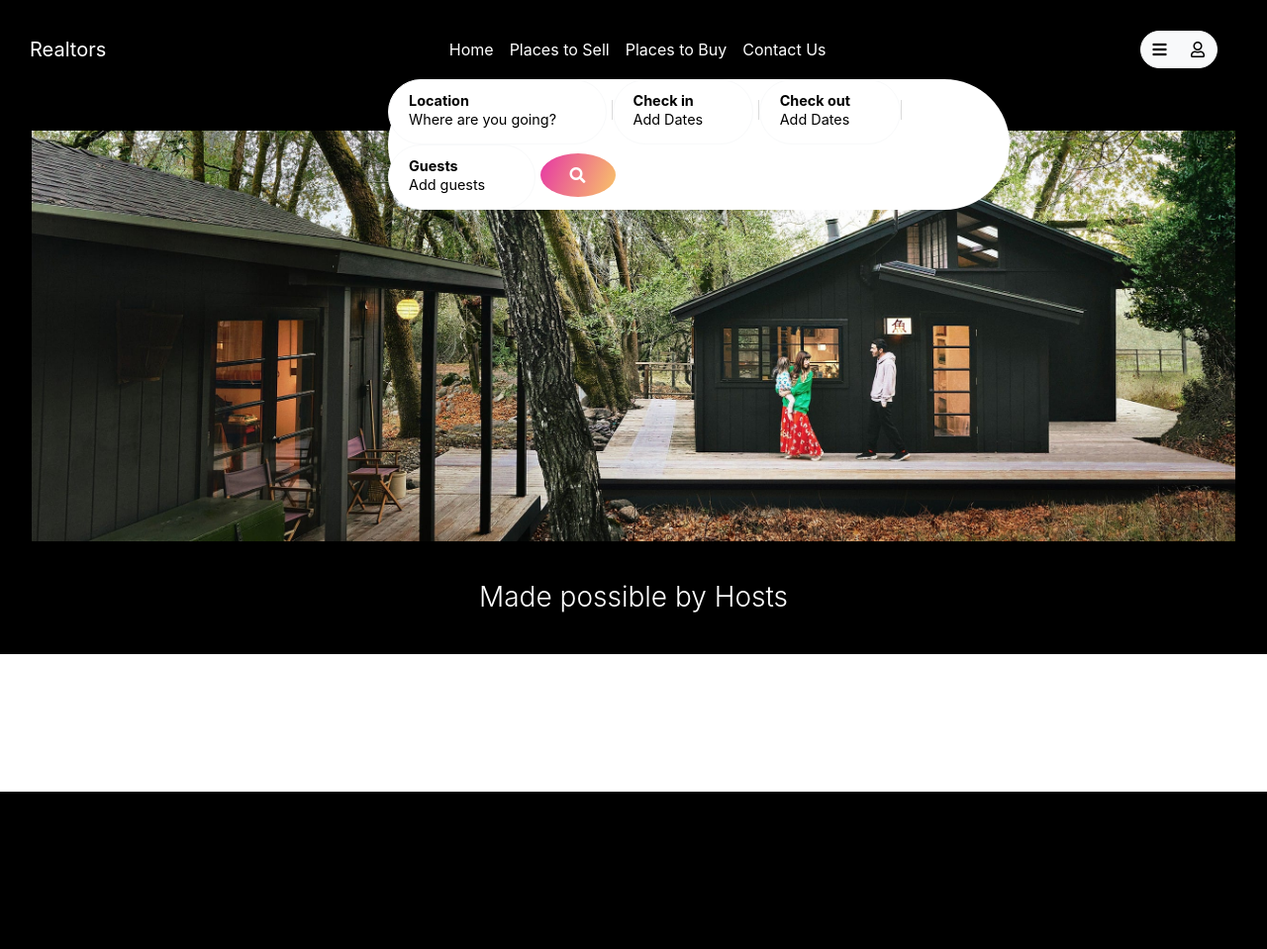
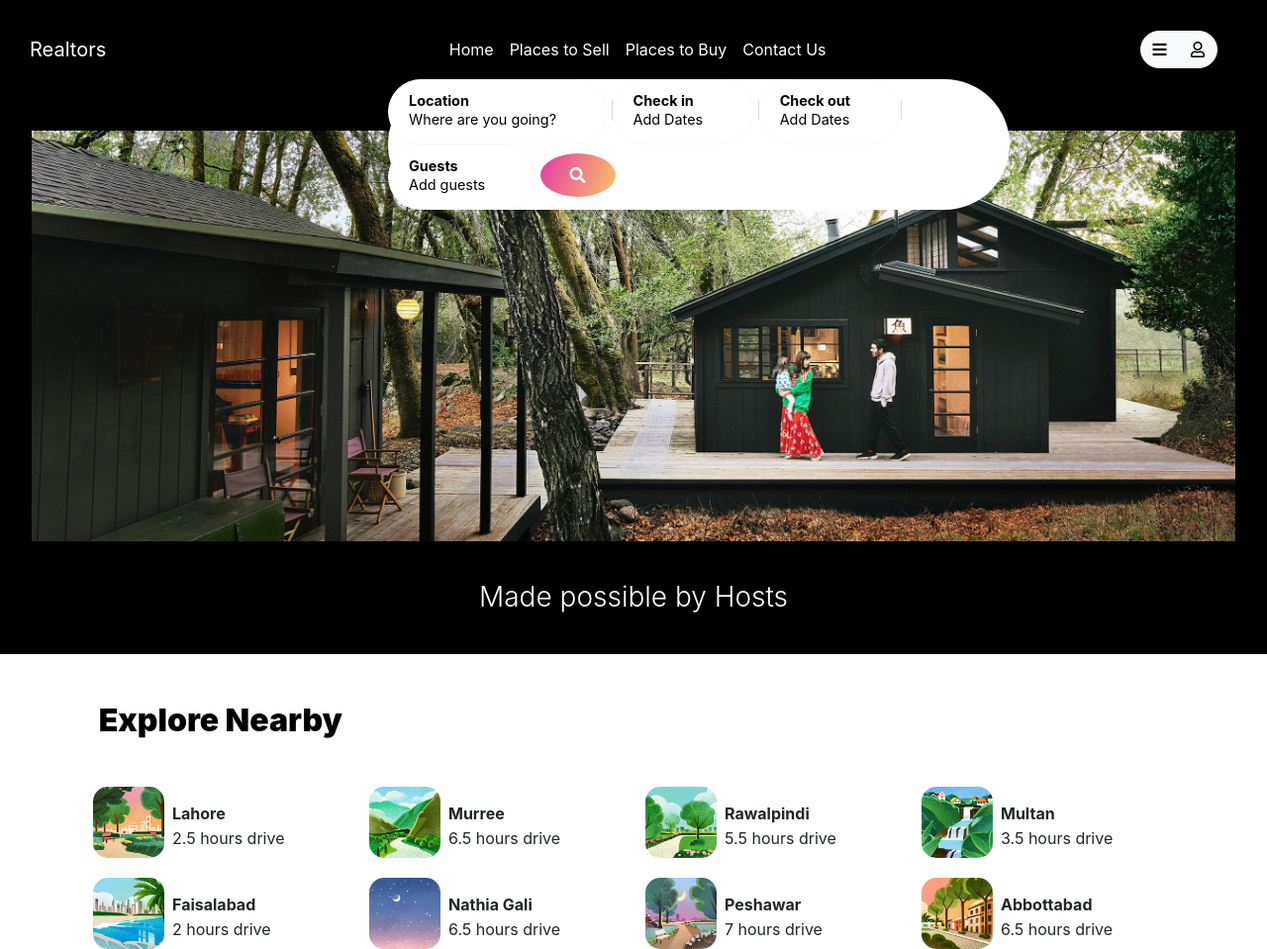
Before and after one commit to RehanShakir/web-development-project-, a PHP site: page / in a window 1280 px wide. Shown: the whole page at 99% size. Before the commit the page ends 800 px from the top, so only its background shows below. Run offline with PHP 8.4, Linux system fonts and the light colour scheme.

Commit message:
New Commit

```diff
--- a/css/main-style.css
+++ b/css/main-style.css
@@ -93,3 +93,27 @@
   transition: transform 0.5s;
   transform: scale(1.1);
 }
+.row > .col-sm > img {
+  height: 72px;
+  width: 72px;
+  border-radius: 15px;
+}
+.row > .col-sm > p {
+  position: absolute;
+  display: inline;
+  margin-top: 15px;
+  padding-left: 8px;
+}
+.paraa {
+  padding-top: 25px;
+  padding-left: 8px;
+}
+.container-2-exploreNearby {
+  padding-top: 20px;
+}
+.container > h2 {
+  color: black;
+  text-align: left;
+  margin-left: -2%;
+  font-weight: 900;
+}
--- a/index.html
+++ b/index.html
@@ -144,5 +144,56 @@
       <img src="./images/image1.jpg" class="img-fluid" alt="..." />
       <h2 class="fs-3">Made possible by Hosts</h2>
     </div>
+    <div class="container">
+      <h2>Explore Nearby</h2>
+      <div class="container container-1-exploreNearby">
+        <div class="row">
+          <div class="col-sm">
+            <img src="./images/lahore.jpg" alt="Lahore" />
+            <p><strong>Lahore</strong></p>
+            <p class="paraa">2.5 hours drive</p>
+          </div>
+          <div class="col-sm">
+            <img src="./images/murree.jpg" alt="Lahore" />
+            <p><strong>Murree</strong></p>
+            <p class="paraa">6.5 hours drive</p>
+          </div>
+          <div class="col-sm">
+            <img src="./images/Rwd.jpg" alt="Lahore" />
+            <p><strong>Rawalpindi</strong></p>
+            <p class="paraa">5.5 hours drive</p>
+          </div>
+          <div class="col-sm">
+            <img src="./images/multan.jpg" alt="Lahore" />
+            <p><strong>Multan</strong></p>
+            <p class="paraa">3.5 hours drive</p>
+          </div>
+        </div>
+      </div>
+      <div class="container container-2-exploreNearby">
+        <div class="row">
+          <div class="col-sm">
+            <img src="./images/fsd.jpg" alt="Lahore" />
+            <p><strong>Faisalabad</strong></p>
+            <p class="paraa">2 hours drive</p>
+          </div>
+          <div class="col-sm">
+            <img src="./images/nathia.jpg" alt="Lahore" />
+            <p><strong>Nathia Gali</strong></p>
+            <p class="paraa">6.5 hours drive</p>
+          </div>
+          <div class="col-sm">
+            <img src="./images/pwr.jpg" alt="Lahore" />
+            <p><strong>Peshawar</strong></p>
+            <p class="paraa">7 hours drive</p>
+          </div>
+          <div class="col-sm">
+            <img src="./images/abt.jpg" alt="Lahore" />
+            <p><strong>Abbottabad</strong></p>
+            <p class="paraa">6.5 hours drive</p>
+          </div>
+        </div>
+      </div>
+    </div>
   </body>
 </html>
```
Also changed, not shown: images/Rwd.jpg (added), images/abt.jpg (added), images/fsd.jpg (added), images/lahore.jpg (added), images/multan.jpg (added), images/murree.jpg (added), images/nathia.jpg (added), images/pwr.jpg (added).
